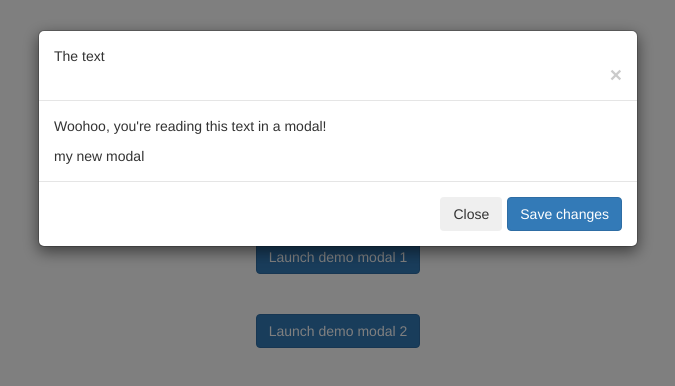
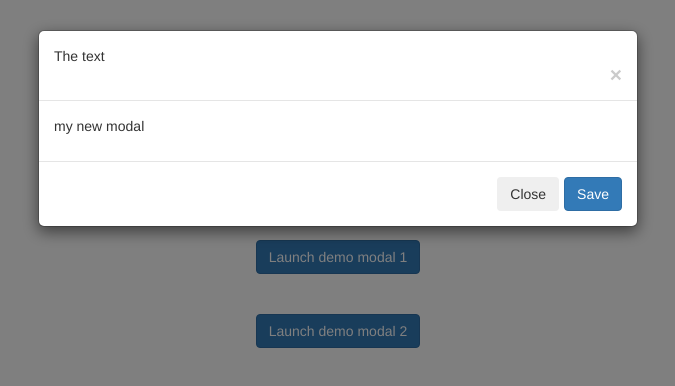
Before and after one commit to mjedli/angular-modal-bootstrap, an Angular app: page / in a window 1280 px wide. Both pictures are taken after a click on the button "Launch demo modal 1". Shown: the top 386 px of the page, without its empty margins (302-977 px from the left). Built offline with nearby package versions, Linux system fonts and the light colour scheme.

Commit message:
4 files modified

```diff
--- a/src/app/app.component.html
+++ b/src/app/app.component.html
@@ -1,6 +1,6 @@
-<my-app-modal title={{text}} modalId="exampleModalLive1" text="my new modal">loading</my-app-modal>
+<my-app-modal title={{text}} modalId="exampleModalLive1" text="my new modal" closeLabel="Close" saveLabel="Save">loading</my-app-modal>
 
-<my-app-modal title={{text}} modalId="exampleModalLive2" text="my new modal 2">loading</my-app-modal>
+<my-app-modal title={{text}} modalId="exampleModalLive2" text="my new modal 2" closeLabel="Close" saveLabel="Save">loading</my-app-modal>
 
 <div align="center" class="app">
   <hello name="{{ name }}"></hello>
--- a/src/app/modal/modal.component.html
+++ b/src/app/modal/modal.component.html
@@ -9,12 +9,11 @@
         </button>
       </div>
       <div class="modal-body">
-        <p>Woohoo, you're reading this text in a modal!</p>
-        {{text}}
+        <p>{{text}}</p>
       </div>
       <div class="modal-footer">
-        <button type="button" class="btn btn-secondary" data-dismiss="modal">Close</button>
-        <button (click)="closeModal(modalId)" type="button" class="btn btn-primary" onclick="">Save changes</button>
+        <button type="button" class="btn btn-secondary" data-dismiss="modal">{{closeLabel}}</button>
+        <button (click)="closeModal(modalId)" type="button" class="btn btn-primary" onclick="">{{saveLabel}}</button>
       </div>
     </div>
   </div>
--- a/src/app/modal/modal.component.ts
+++ b/src/app/modal/modal.component.ts
@@ -14,6 +14,9 @@ export class ModalComponent implements OnInit {
   @Input() title : String;
   @Input() modalId : String;
   @Input() text : String;
+
+  @Input() closeLabel : String;
+  @Input() saveLabel : String;
 
   ngOnInit() {
   }
```
Also changed, not shown: 1 other file (tests, documents, lock files or other folders).
